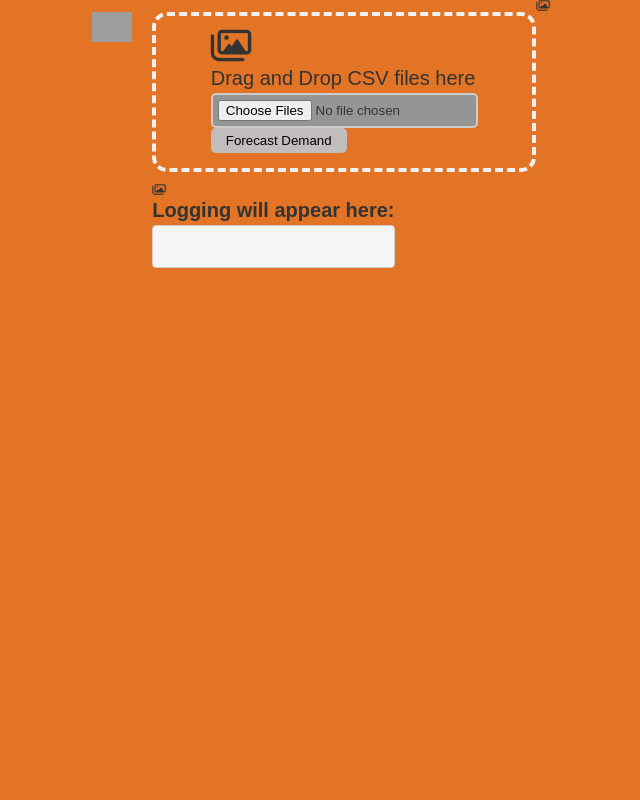
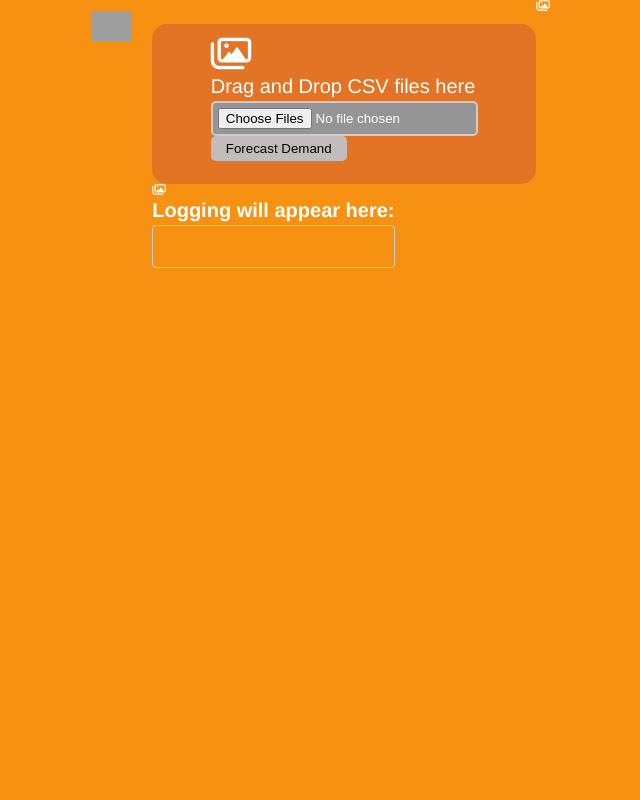
Before and after one commit to datakind/united-way-211-forecast-app, a Flask app: page / in a window 1280 px wide. Shown: the whole page, without its empty margins (329-969 px from the left). Run offline with Flask 2, Linux system fonts and the light colour scheme; some libraries are stand-ins or nearby versions; grey boxes are pictures that could not be loaded.

Commit message:
Make changes to color, font, and padding

```diff
--- a/static/css/app.css
+++ b/static/css/app.css
@@ -4,10 +4,10 @@
   padding: 20.5px;
   font-size: 13px;
   line-height: 1.42857143;
-  color: #333;
+  color: #ffffff;
   word-break: break-all;
   word-wrap: break-word;
-  background-color: #f5f5f5;
+  background-color: #f79112;
   border: 1px solid #ccc;
   border-radius: 4px;
   width: 100%;
@@ -22,42 +22,43 @@
 
 html {
   font-size: 12px;
-  font-family: Arial;
-  color: #333;
+  font-family: Helvetica Neue, Helvetica, Roboto, ui-sans-serif, system-ui, -apple-system, BlinkMacSystemFont, "Segoe UI", Roboto, "Helvetica Neue", Arial, "Noto Sans", sans-serif, "Apple Color Emoji", "Segoe UI Emoji", "Segoe UI Symbol", "Noto Color Emoji";
+  color: #ffffff;
   line-height: 1rem;
 }
 
 body {
-  background-color: rgb(227 116 37);
+  background-color: #f79112;
   min-height: 100vh;
   display: flex;
   font-size: 12px;
-  font-family: Arial;
+  font-family: Helvetica Neue, Helvetica, Roboto, ui-sans-serif, system-ui, -apple-system, BlinkMacSystemFont, "Segoe UI", Roboto, "Helvetica Neue", Arial, "Noto Sans", sans-serif, "Apple Color Emoji", "Segoe UI Emoji", "Segoe UI Symbol", "Noto Color Emoji";
   justify-content: center;
   align-items: flex-start;
 }
 
 h2 {
   font-size: 20px;
-  font-family: Arial;
+  font-family: Helvetica Neue, Helvetica, Roboto, ui-sans-serif, system-ui, -apple-system, BlinkMacSystemFont, "Segoe UI", Roboto, "Helvetica Neue", Arial, "Noto Sans", sans-serif, "Apple Color Emoji", "Segoe UI Emoji", "Segoe UI Symbol", "Noto Color Emoji";
   line-height: 1.42857143;
 }
 p {
   font-size: 13px;
-  font-family: Arial;
+  font-family: Helvetica Neue, Helvetica, Roboto, ui-sans-serif, system-ui, -apple-system, BlinkMacSystemFont, "Segoe UI", Roboto, "Helvetica Neue", Arial, "Noto Sans", sans-serif, "Apple Color Emoji", "Segoe UI Emoji", "Segoe UI Symbol", "Noto Color Emoji";
   line-height: 1.42857143;
 }
 
 .largetext {
   font-size: 20px;
-  font-family: Arial;
+  font-family: Helvetica Neue, Helvetica, Roboto, ui-sans-serif, system-ui, -apple-system, BlinkMacSystemFont, "Segoe UI", Roboto, "Helvetica Neue", Arial, "Noto Sans", sans-serif, "Apple Color Emoji", "Segoe UI Emoji", "Segoe UI Symbol", "Noto Color Emoji";
   line-height: 1.42857143;
 }
 
 main {
   display: flex;
   font-size: 12px;
-  font-family: Arial;
+  margin-tiop: 24px;
+  font-family: Helvetica Neue, Helvetica, Roboto, ui-sans-serif, system-ui, -apple-system, BlinkMacSystemFont, "Segoe UI", Roboto, "Helvetica Neue", Arial, "Noto Sans", sans-serif, "Apple Color Emoji", "Segoe UI Emoji", "Segoe UI Symbol", "Noto Color Emoji";
   flex-direction: column;
   display:inline-block;
 }
@@ -66,18 +67,18 @@ header {
   margin-top: 1rem;
 }
 
-.droparea {
-  margin: 1rem auto;
+.droparea, .logger {
+  margin-top: 24px;
   display: flex;
   flex-direction: column;
   justify-content: center;
   align-items: center;
   font-size: 12px;
-  font-family: Arial;
+  font-family: Helvetica Neue, Helvetica, Roboto, ui-sans-serif, system-ui, -apple-system, BlinkMacSystemFont, "Segoe UI", Roboto, "Helvetica Neue", Arial, "Noto Sans", sans-serif, "Apple Color Emoji", "Segoe UI Emoji", "Segoe UI Symbol", "Noto Color Emoji";
   width: 384px;
   max-width: 100%;
   height: 160px;
-  border: 4px dashed rgb(241 241 241);
+  background-color: #e37425;
   border-radius: 15px;
 }
 
```
